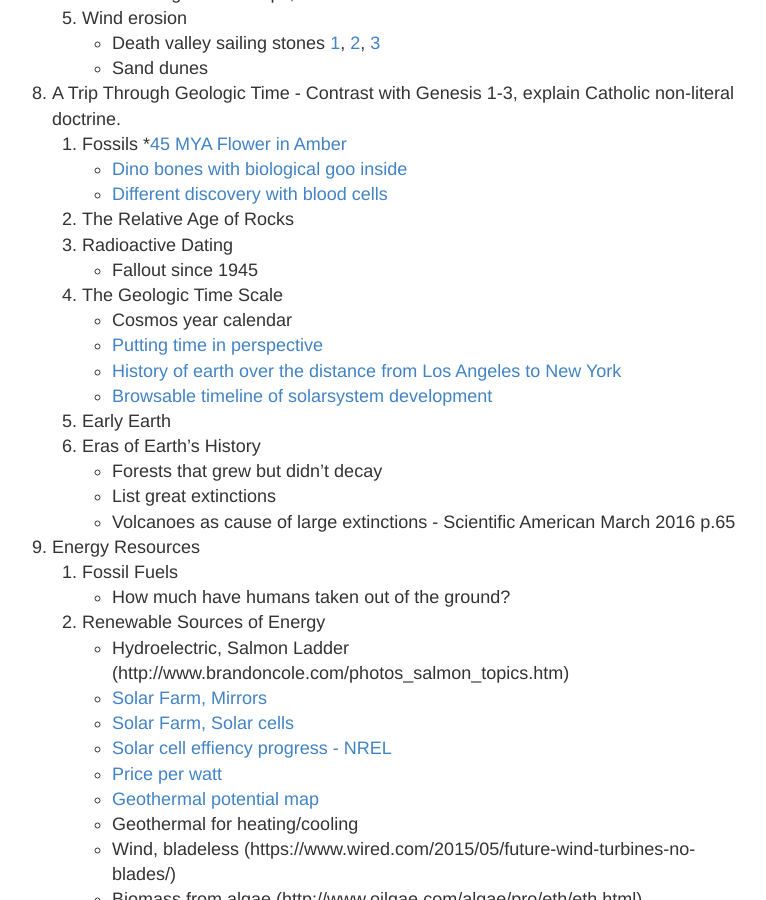
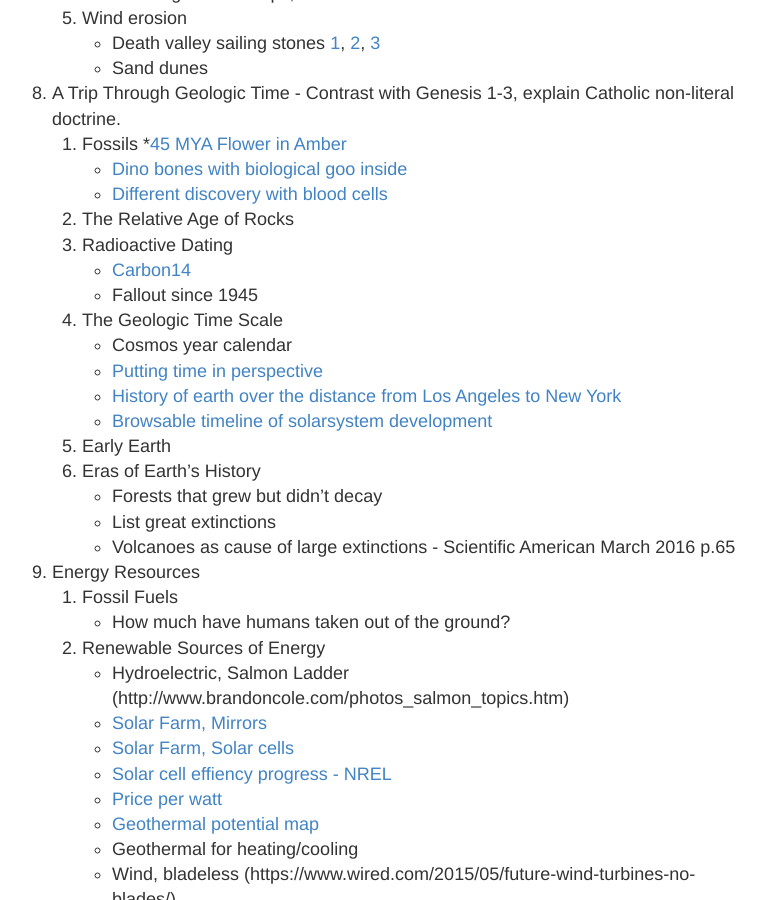
Before and after one commit to ctkstl/earth_science, a Jekyll site: the page built from resources.md, in a window 1280 px wide and 900 px high, scrolled down 4465 px. Shown: the whole window, without its empty margins (258-1024 px from the left). Built offline with Jekyll 4.4.1, drawn with Linux system fonts in a browser that asks for light colours.

Commit message:
radioactive links

```diff
--- a/resources.md
+++ b/resources.md
@@ -135,6 +135,7 @@ permalink: /resources/
         *   [Different discovery with blood cells](http://blogs.discovermagazine.com/d-brief/2015/06/09/blood-cells-dinosaur-bones/#.VYdwiLy37yM)
     2.  The Relative Age of Rocks
     3.  Radioactive Dating
+        * [Carbon14](https://www.youtube.com/watch?v=Lu3MoT_egFI)
         *   Fallout since 1945
     4.  The Geologic Time Scale
         *   Cosmos year calendar
```
